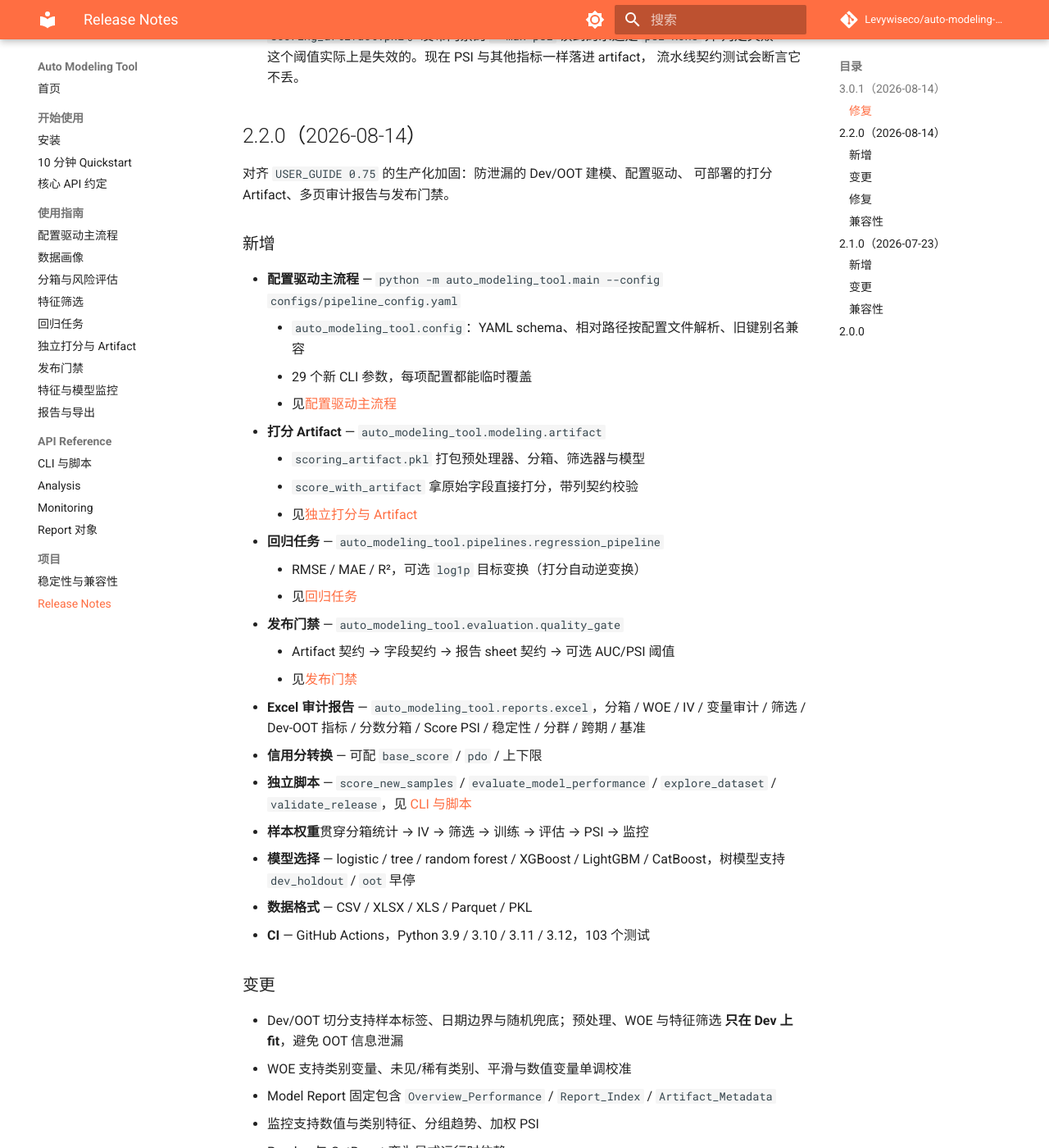
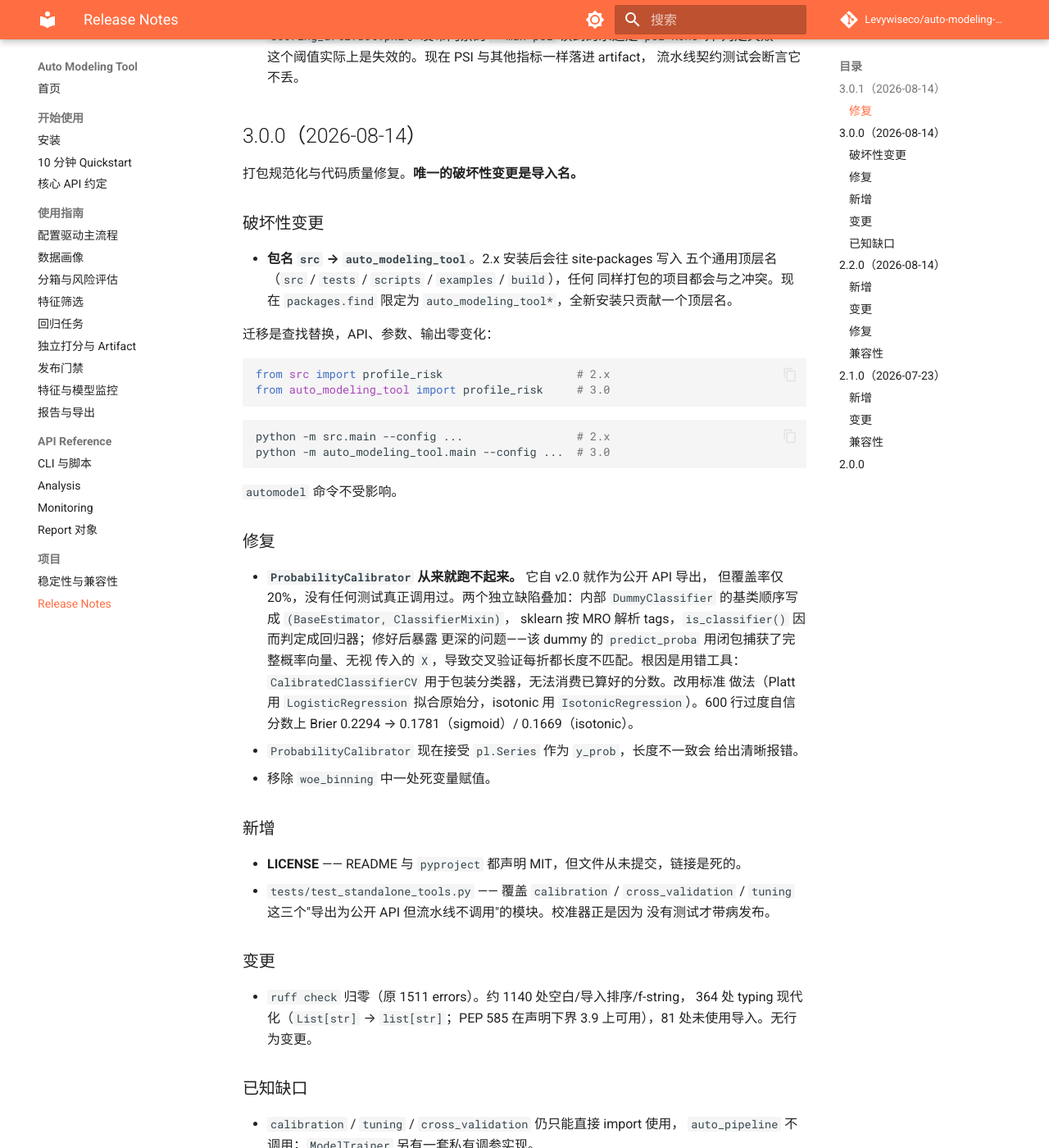
Before and after one commit to Levywiseco/auto-modeling-tool, an MkDocs documentation site: the page built from docs/project/release-notes.md, in a window 1280 px wide and 1400 px high, scrolled down 271 px. Shown: the whole window at 82% size. Built offline with MkDocs 1.6.1 and Material for MkDocs 9.7.7, drawn with Linux system fonts in a browser that asks for light colours; comment, search, counter and statistics services are not loaded; some of the changed text lies outside the part shown.

Commit message:
docs: add the missing 3.0.0 entry to the release notes page (#9)
v3.0.0 updated CHANGELOG.md but not docs/project/release-notes.md, so the
published site jumped straight from 3.0.1 to 2.2.0 with no record of the
package rename — the one change readers most need to see.

Co-authored-by: Claude Opus 5 <noreply@anthropic.com>

````diff
--- a/docs/project/release-notes.md
+++ b/docs/project/release-notes.md
@@ -8,6 +8,66 @@
   `scoring_artifact.pkl`。发布门禁的 `--max-psi` 读到的永远是 `psi=None` 并
   判定失败——这个阈值实际上是失效的。现在 PSI 与其他指标一样落进 artifact，
   流水线契约测试会断言它不丢。
+
+## 3.0.0（2026-08-14）
+
+打包规范化与代码质量修复。**唯一的破坏性变更是导入名。**
+
+### 破坏性变更
+
+- **包名 `src` → `auto_modeling_tool`**。2.x 安装后会往 site-packages 写入
+  五个通用顶层名（`src` / `tests` / `scripts` / `examples` / `build`），任何
+  同样打包的项目都会与之冲突。现在 `packages.find` 限定为
+  `auto_modeling_tool*`，全新安装只贡献一个顶层名。
+
+  迁移是查找替换，API、参数、输出零变化：
+
+  ```python
+  from src import profile_risk                    # 2.x
+  from auto_modeling_tool import profile_risk     # 3.0
+  ```
+
+  ```bash
+  python -m src.main --config ...                 # 2.x
+  python -m auto_modeling_tool.main --config ...  # 3.0
+  ```
+
+  `automodel` 命令不受影响。
+
+### 修复
+
+- **`ProbabilityCalibrator` 从来就跑不起来。** 它自 v2.0 就作为公开 API 导出，
+  但覆盖率仅 20%，没有任何测试真正调用过。两个独立缺陷叠加：内部
+  `DummyClassifier` 的基类顺序写成 `(BaseEstimator, ClassifierMixin)`，
+  sklearn 按 MRO 解析 tags，`is_classifier()` 因而判定成回归器；修好后暴露
+  更深的问题——该 dummy 的 `predict_proba` 用闭包捕获了完整概率向量、无视
+  传入的 `X`，导致交叉验证每折都长度不匹配。根因是用错工具：
+  `CalibratedClassifierCV` 用于包装分类器，无法消费已算好的分数。改用标准
+  做法（Platt 用 `LogisticRegression` 拟合原始分，isotonic 用
+  `IsotonicRegression`）。600 行过度自信分数上 Brier 0.2294 →
+  0.1781（sigmoid）/ 0.1669（isotonic）。
+- `ProbabilityCalibrator` 现在接受 `pl.Series` 作为 `y_prob`，长度不一致会
+  给出清晰报错。
+- 移除 `woe_binning` 中一处死变量赋值。
+
+### 新增
+
+- **LICENSE** —— README 与 `pyproject` 都声明 MIT，但文件从未提交，链接是死的。
+- `tests/test_standalone_tools.py` —— 覆盖 `calibration` / `cross_validation` /
+  `tuning` 这三个"导出为公开 API 但流水线不调用"的模块。校准器正是因为
+  没有测试才带病发布。
+
+### 变更
+
+- `ruff check` 归零（原 1511 errors）。约 1140 处空白/导入排序/f-string，
+  364 处 typing 现代化（`List[str]` → `list[str]`；PEP 585 在声明下界 3.9
+  上可用），81 处未使用导入。无行为变更。
+
+### 已知缺口
+
+- `calibration` / `tuning` / `cross_validation` 仍只能直接 import 使用，
+  `auto_pipeline` 不调用；`ModelTrainer` 另有一套私有调参实现。
+- 无拒绝推断、无模型层单调约束、无冠军挑战者对比。
 
 ## 2.2.0（2026-08-14）
 
````
